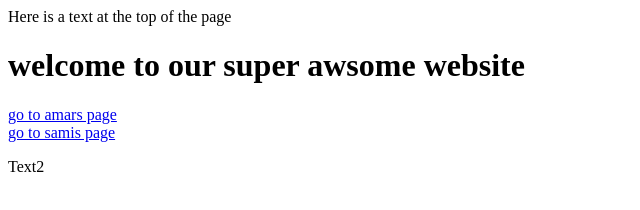
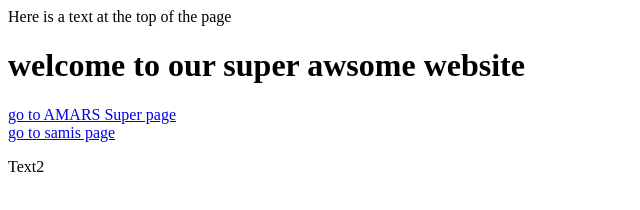
Before and after one commit to Amar092007/Wasserspender, a plain HTML site: page HtmlProject/index.html in a window 1280 px wide. Shown: the whole page, without its empty margins (0-640 px from the left). Drawn offline with Linux system fonts and the light colour scheme.

Commit message:
Very nice update in index.html

```diff
--- a/HtmlProject/index.html
+++ b/HtmlProject/index.html
@@ -2,7 +2,7 @@
 
 <h1> welcome to our super awsome website </h1>
 
-<a href="amar.html">go to amars page</a>
+<a href="amar.html">go to AMARS Super page</a>
 <br>
 <a href="sami.html">go to samis page</a>
 
```
